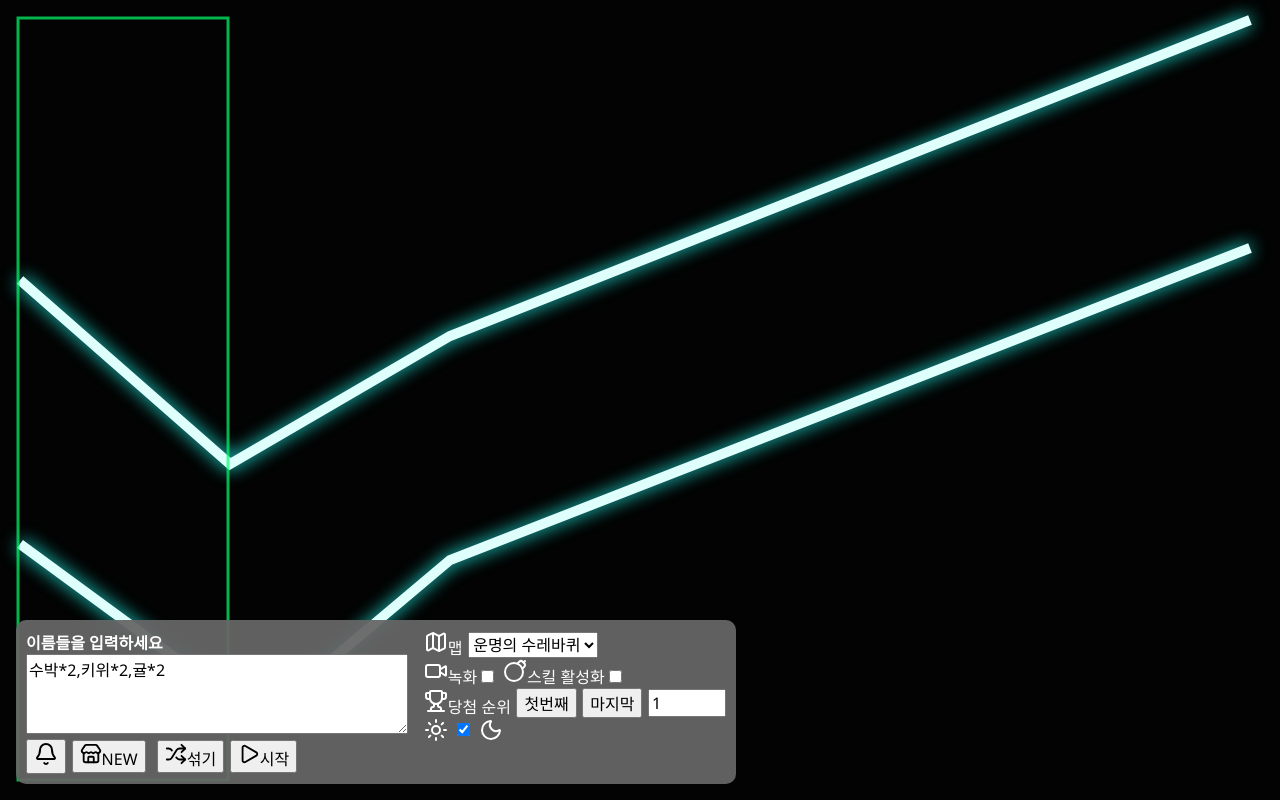
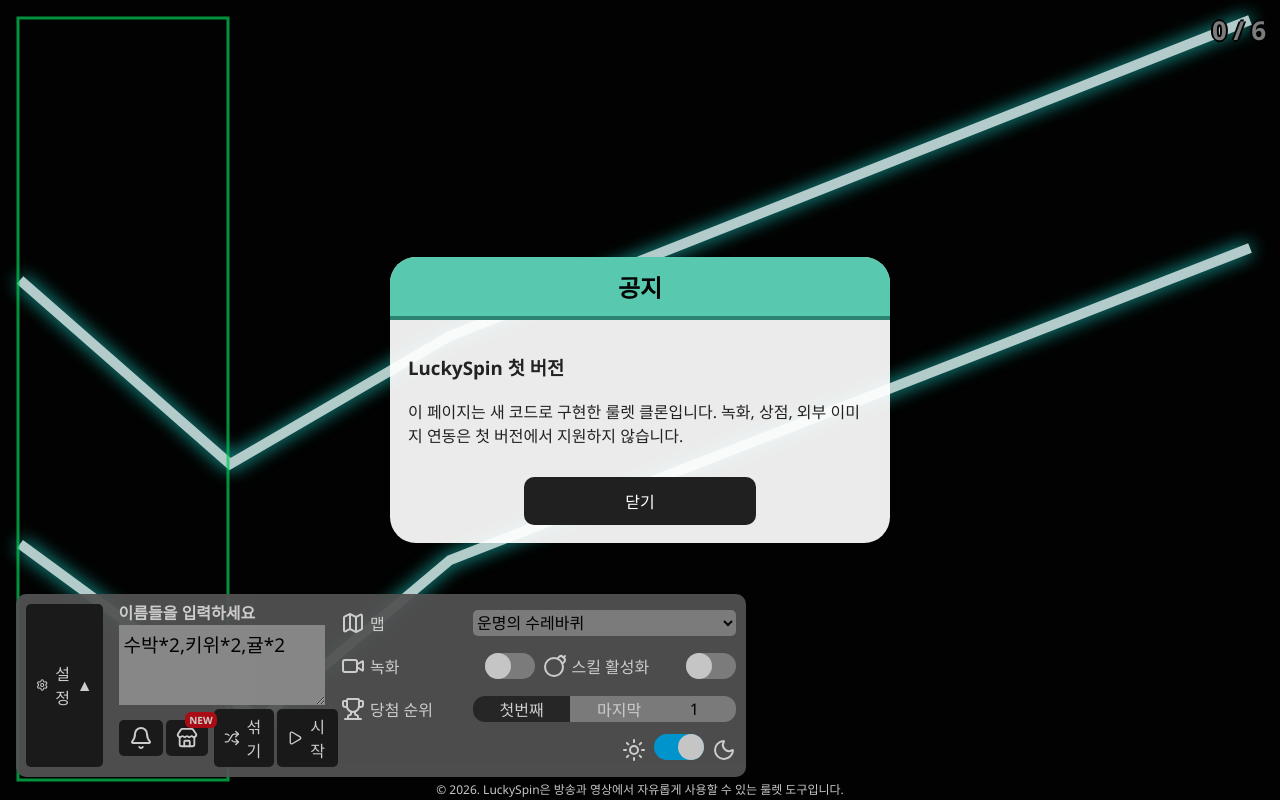
Before and after one commit to asher8554/LuckySpin, a React (Vite) app: page / in a window 1280 px wide. Both pictures are taken after a click on the button "공지". Shown: the top 800 px of the page. Built offline with nearby package versions, Linux system fonts and the light colour scheme.

Commit message:
style: match roulette visual layout

```diff
--- a/src/App.css
+++ b/src/App.css
@@ -1,8 +1,13 @@
-/* 앱 전체의 기본 테마와 임시 중앙 배치를 정의한다. */
+/* LuckySpin 룰렛 화면의 전체 시각 스타일을 정의한다. */
 :root {
   color: #f7f7f7;
-  background: #050505;
-  font-family: "Segoe UI", system-ui, sans-serif;
+  background: #020302;
+  font-family: "Segoe UI", "Apple SD Gothic Neo", "Malgun Gothic", system-ui, sans-serif;
+}
+
+:root[data-theme="light"] {
+  color: #171717;
+  background: #f4f6f7;
 }
 
 * {
@@ -13,6 +18,7 @@ body {
   margin: 0;
   min-width: 320px;
   min-height: 100vh;
+  overflow: hidden;
 }
 
 button,
@@ -22,25 +28,95 @@ textarea {
   font: inherit;
 }
 
-.app-shell {
+button {
+  cursor: pointer;
+}
+
+button:focus-visible,
+input:focus-visible,
+select:focus-visible,
+textarea:focus-visible {
+  outline: 3px solid #22f7ef;
+  outline-offset: 2px;
+}
+
+button:disabled {
+  cursor: not-allowed;
+  opacity: 0.55;
+}
+
+.roulette-app {
+  position: relative;
+  min-height: 100vh;
+}
+
+.roulette-canvas {
+  position: fixed;
+  inset: 0;
+  width: 100%;
+  height: 100%;
+  touch-action: none;
+  user-select: none;
+}
+
+.ranking-board {
+  position: fixed;
+  top: 12px;
+  right: 14px;
+  z-index: 15;
+  min-width: 120px;
+  text-align: right;
+  text-shadow: -2px 0 #020302, 0 2px #020302, 2px 0 #020302, 0 -2px #020302;
+}
+
+.ranking-count {
+  margin-bottom: 6px;
+  color: #9b9b9b;
+  font-size: 26px;
+  font-weight: 800;
+}
+
+.ranking-board ol {
   display: grid;
-  min-height: 100vh;
-  place-items: center;
-  text-align: center;
+  gap: 2px;
+  margin: 0;
+  padding: 0;
+  list-style: none;
+}
+
+.ranking-board li {
+  display: flex;
+  justify-content: flex-end;
+  gap: 0.35rem;
+  font-size: 26px;
+  font-weight: 900;
+  line-height: 1.1;
+}
+
+.ranking-board li.selected {
+  filter: drop-shadow(0 0 8px currentColor);
 }
 
 .control-panel {
   position: fixed;
   left: 1rem;
-  bottom: 1rem;
+  bottom: 1.45rem;
   z-index: 20;
   display: flex;
   gap: 1rem;
-  width: min(720px, calc(100vw - 2rem));
+  width: min(730px, calc(100vw - 2rem));
+  min-height: 150px;
   padding: 10px;
   color: #fff;
   background: rgba(102, 102, 102, 0.94);
   border-radius: 10px;
+  transition: opacity 0.35s ease, transform 0.35s ease;
+}
+
+.control-panel.is-running {
+  opacity: 0;
+  pointer-events: none;
+  transform: translateY(8px);
 }
 
 .mobile-settings-toggle {
@@ -48,26 +124,324 @@ textarea {
 }
 
 .name-panel {
+  flex: 1 1 260px;
+  min-width: 0;
+}
+
+.name-panel h2 {
+  margin: 0 0 2px;
+  color: #fff;
+  font-size: 16px;
+  line-height: 1.2;
+}
+
+.name-panel textarea {
+  display: block;
+  width: 100%;
+  min-height: 80px;
+  resize: vertical;
+  color: #020302;
+  background: #a8a8a8;
+  border: 0;
+  border-radius: 0;
+  padding: 5px;
+  font-size: 19px;
+}
+
+.action-row {
+  display: flex;
+  align-items: center;
+  gap: 3px;
+  margin-top: 4px;
+}
+
+.control-panel button,
+.control-panel .shop-button {
+  display: inline-flex;
+  align-items: center;
+  justify-content: center;
+  gap: 4px;
+  min-height: 36px;
+  color: #fff;
+  background: #202020;
+  border: 0;
+  border-radius: 5px;
+  padding: 5px 10px;
+  text-decoration: none;
+}
+
+.shop-button {
+  position: relative;
+}
+
+.shop-button span {
+  position: absolute;
+  top: -8px;
+  right: -9px;
+  padding: 1px 4px;
+  background: #d20f19;
+  border-radius: 6px;
+  font-size: 10px;
+  font-weight: 800;
+}
+
+.action-spacer {
   flex: 1 1 auto;
 }
 
-.name-panel h2 {
-  margin: 0;
-  font-size: 1rem;
+.settings-panel {
+  flex: 0 0 395px;
+  display: grid;
+  gap: 5px;
 }
 
-.name-panel textarea {
-  width: 100%;
-  min-height: 5rem;
-  resize: vertical;
+.settings-row {
+  display: grid;
+  grid-template-columns: 132px minmax(0, 1fr);
+  align-items: center;
+  min-height: 35px;
 }
 
-.action-row,
-.settings-row,
-.two-columns,
-.theme-row,
-.winner-group {
+.settings-row > span,
+.settings-row label > span {
+  display: inline-flex;
+  align-items: center;
+  gap: 5px;
+}
+
+.settings-row select,
+.winner-group input {
+  width: 100%;
+  min-width: 0;
+  height: 26px;
+  border: 0;
+  border-radius: 5px;
+  background: #9a9a9a;
+}
+
+.two-columns {
+  grid-template-columns: 1fr 1fr;
+  gap: 8px;
+}
+
+.two-columns label {
   display: flex;
   align-items: center;
-  gap: 0.35rem;
+  justify-content: space-between;
+  gap: 8px;
 }
+
+.winner-group {
+  display: grid;
+  grid-template-columns: 1fr 1fr 0.7fr;
+  overflow: hidden;
+  border-radius: 12px;
+}
+
+.winner-group button,
+.winner-group input {
+  height: 26px;
+  min-height: 26px;
+  border-radius: 0;
+  background: #999;
+  text-align: center;
+}
+
+.winner-group button.active {
+  background: #303030;
+}
+
+.theme-row {
+  display: flex;
+  align-items: center;
+  justify-content: flex-end;
+  gap: 8px;
+}
+
+.switch input,
+.two-columns input[type="checkbox"] {
+  inline-size: 50px;
+  block-size: 26px;
+  appearance: none;
+  position: relative;
+  margin: 0;
+}
+
+.switch input::before,
+.two-columns input[type="checkbox"]::before {
+  content: "";
+  position: absolute;
+  inset: 0;
+  background: #9a9a9a;
+  border-radius: 999px;
+}
+
+.switch input::after,
+.two-columns input[type="checkbox"]::after {
+  content: "";
+  position: absolute;
+  inset-block-start: 0;
+  inset-inline-start: 0;
+  inline-size: 26px;
+  block-size: 26px;
+  background: #f7f7f7;
+  border-radius: 999px;
+  transition: transform 0.2s ease;
+}
+
+.switch input:checked::before,
+.two-columns input[type="checkbox"]:checked::before {
+  background: #00baff;
+}
+
+.switch input:checked::after,
+.two-columns input[type="checkbox"]:checked::after {
+  transform: translateX(24px);
+}
+
+.notice-backdrop {
+  position: fixed;
+  inset: 0;
+  z-index: 50;
+  display: grid;
+  place-items: center;
+  background: rgba(0, 0, 0, 0.2);
+}
+
+.notice-modal {
+  width: min(500px, 90vw);
+  overflow: hidden;
+  color: #222;
+  background: rgba(255, 255, 255, 0.92);
+  border-radius: 26px;
+}
+
+.notice-modal h2 {
+  margin: 0;
+  padding: 12px;
+  color: #050505;
+  background: #58c9af;
+  border-bottom: 4px solid #2c8470;
+  text-align: center;
+  text-transform: uppercase;
+}
+
+.notice-body {
+  padding: 14px 18px;
+}
+
+.notice-actions {
+  display: flex;
+  justify-content: center;
+  padding: 0 18px 18px;
+}
+
+.notice-actions button {
+  width: 50%;
+  min-height: 48px;
+  color: #fff;
+  background: #202020;
+  border: 0;
+  border-radius: 10px;
+}
+
+.toast-host {
+  position: fixed;
+  left: 50%;
+  bottom: 14px;
+  z-index: 60;
+  display: grid;
+  gap: 6px;
+  transform: translateX(-50%);
+}
+
+.toast {
+  color: #171717;
+  background: #d8d8d8;
+  border-radius: 4px;
+  padding: 8px 12px;
+  animation: toast-in 0.18s ease;
+}
+
+.copyright {
+  position: fixed;
+  left: 50%;
+  bottom: 2px;
+  z-index: 10;
+  width: 90%;
+  color: currentColor;
+  font-size: 12px;
+  text-align: center;
+  transform: translateX(-50%);
+}
+
+@keyframes toast-in {
+  from {
+    opacity: 0;
+    transform: translateY(12px);
+  }
+
+  to {
+    opacity: 1;
+    transform: translateY(0);
+  }
+}
+
+@media (max-width: 760px) {
+  body {
+    overflow: auto;
+  }
+
+  .ranking-board {
+    right: 8px;
+  }
+
+  .ranking-board li,
+  .ranking-count {
+    font-size: 20px;
+  }
+
+  .control-panel {
+    display: block;
+    left: 1rem;
+    right: 1rem;
+    bottom: 58px;
+    width: auto;
+    max-height: calc(100vh - 80px);
+    overflow: auto;
+  }
+
+  .mobile-settings-toggle {
+    display: flex;
+    width: 100%;
+    margin-bottom: 8px;
+  }
+
+  .settings-panel.collapsed {
+    display: none;
+  }
+
+  .settings-panel {
+    margin-bottom: 8px;
+  }
+
+  .settings-row {
+    grid-template-columns: 1fr;
+    gap: 5px;
+    padding: 6px 0;
+    border-bottom: 1px solid rgba(255, 255, 255, 0.16);
+  }
+
+  .two-columns {
+    grid-template-columns: 1fr 1fr;
+  }
+
+  .name-panel textarea {
+    min-height: 46px;
+    font-size: 16px;
+  }
+
+  .copyright {
+    font-size: 10px;
+  }
+}
```
